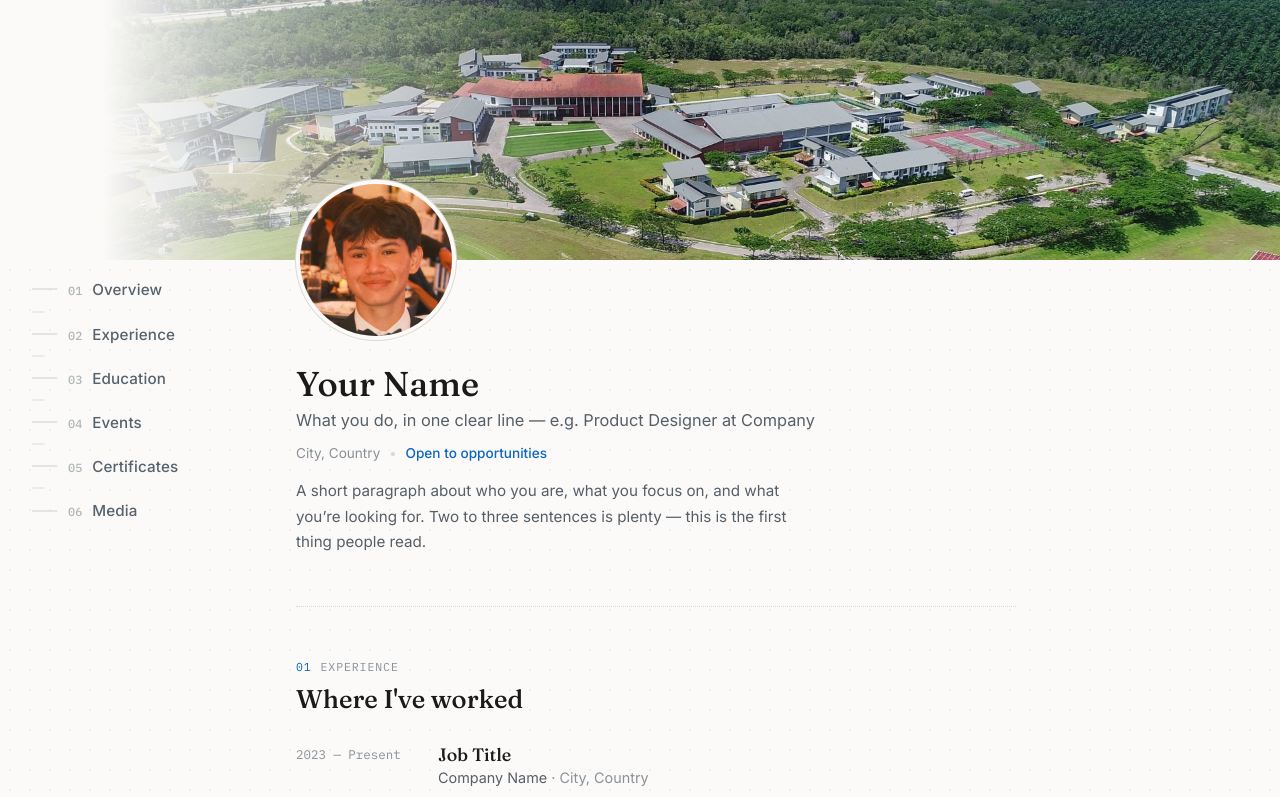
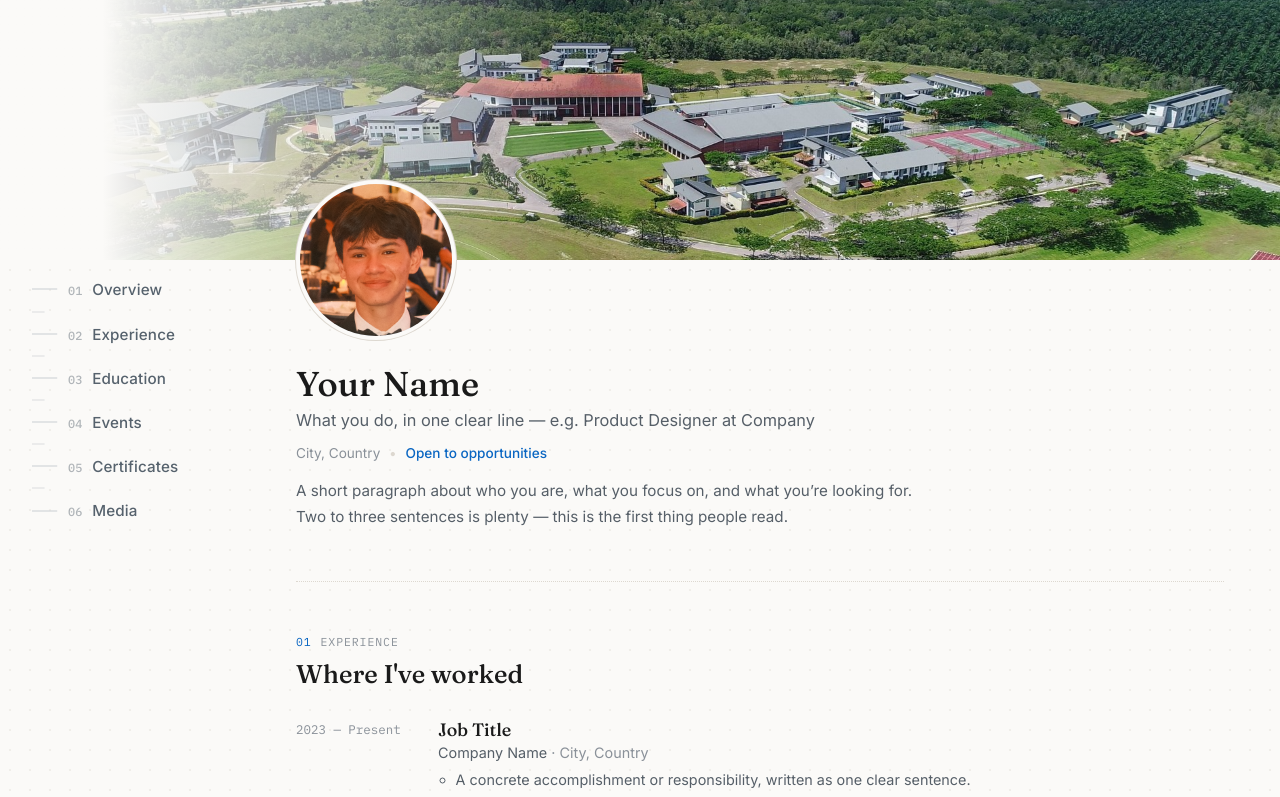
Before and after one commit to rice-evans/Portfolio, a React (Vite) app: page / in a window 1280 px wide. Shown: the top 797 px of the page. Built offline with nearby package versions, Linux system fonts and the light colour scheme.

Commit message:
Update App.css

```diff
--- a/src/App.css
+++ b/src/App.css
@@ -1,6 +1,5 @@
 :root {
   --sidebar-w: 240px;
-  --content-max: 720px;
   --banner-h: 260px;
 }
 
@@ -20,7 +19,7 @@
   z-index: 0;
 }
 
-/* FIX: Tucked gradient fade closely to the left sidebar edge */
+/* Tucked gradient fade closely to the left sidebar edge */
 .page-banner::after {
   content: '';
   position: absolute;
@@ -69,17 +68,17 @@
   flex-grow: 1;
   margin-left: var(--sidebar-w);
   padding: 0 3.5rem 6rem;
-  max-width: calc(var(--content-max) + 7rem);
+  /* FIX: Spans across the full available content page width layout cleanly */
   width: 100%;
+  max-width: 100%;
 }
 
 /* ---------- Section shell ---------- */
 
-/* FIX: Removed the restrictive max-width block from sections so that lines
-   and content dynamically adapt to the full structural width of the page container */
+/* FIX: Completely removed the old content-max limits.
+   Sections and lines will now stretch flawlessly across the full frame. */
 .section {
-  width: 100% !important;
-  max-width: 100% !important;
+  width: 100%;
   padding: 3.25rem 0;
   border-top: 1px dotted var(--line);
 }
@@ -189,7 +188,7 @@
   font-size: 0.95rem;
   line-height: 1.65;
   color: var(--ink-soft);
-  max-width: 54ch;
+  max-width: 65ch;
   margin: 0;
 }
 
@@ -202,12 +201,14 @@
   display: flex;
   flex-direction: column;
   gap: 1.9rem;
+  width: 100%;
 }
 
 .timeline__entry {
   display: grid;
   grid-template-columns: 118px 1fr;
   gap: 1.5rem;
+  width: 100%;
 }
 
 .timeline__when {
@@ -261,6 +262,7 @@
   display: grid;
   grid-template-columns: repeat(3, 1fr);
   gap: 0.85rem;
+  width: 100%;
 }
 
 .media-tile {
@@ -343,6 +345,9 @@
   visibility: visible;
 }
 
+/* FIX: Fully updated close button properties built around modern vector graphic icons.
+   Since Lucide vectors generate real physical width dimensions, this centers perfectly
+   and spins flawlessly inside its circular node wrapper layout. */
 .masonry-modal__close {
   position: fixed;
   top: 1.5rem;
@@ -355,26 +360,26 @@
   height: 44px;
   border-radius: 50%;
 
-  /* FIX: Forces strict vector centering grid rules to cancel native text baseline shifting.
-     This ensures the X sits perfectly dead-center and stays anchored when spinning. */
-  display: grid;
-  place-items: center;
-  align-content: center;
+  display: flex;
+  align-items: center;
   justify-content: center;
   padding: 0;
-  line-height: 0.5;
-  font-size: 1.8rem;
+  margin: 0;
 
   cursor: pointer;
   box-shadow: 0 4px 12px rgba(0, 0, 0, 0.05);
   transform-origin: center center;
-  transition: background 0.2s, color 0.2s, transform 0.2s ease-in-out;
+  transition: background 0.2s, color 0.2s, transform 0.25s ease-in-out;
 }
 
 .masonry-modal__close:hover {
   background: var(--accent-soft);
   color: var(--accent);
   transform: rotate(90deg);
+}
+
+.masonry-modal__close svg {
+  display: block;
 }
 
 .masonry-modal__content {
```
